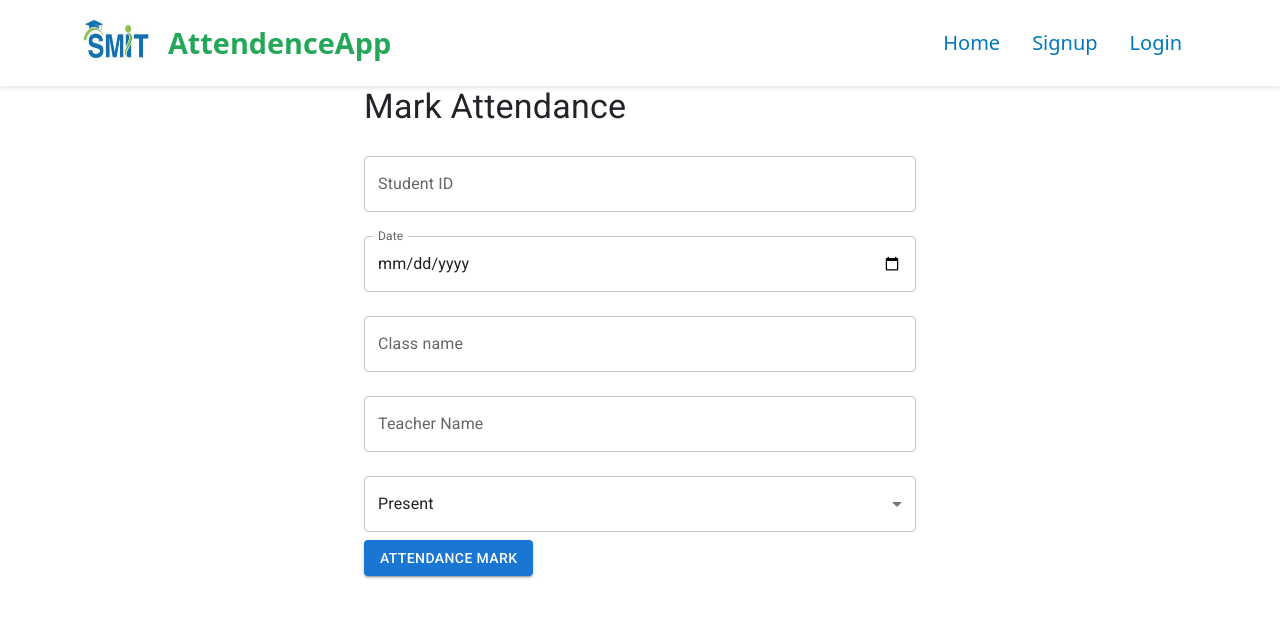
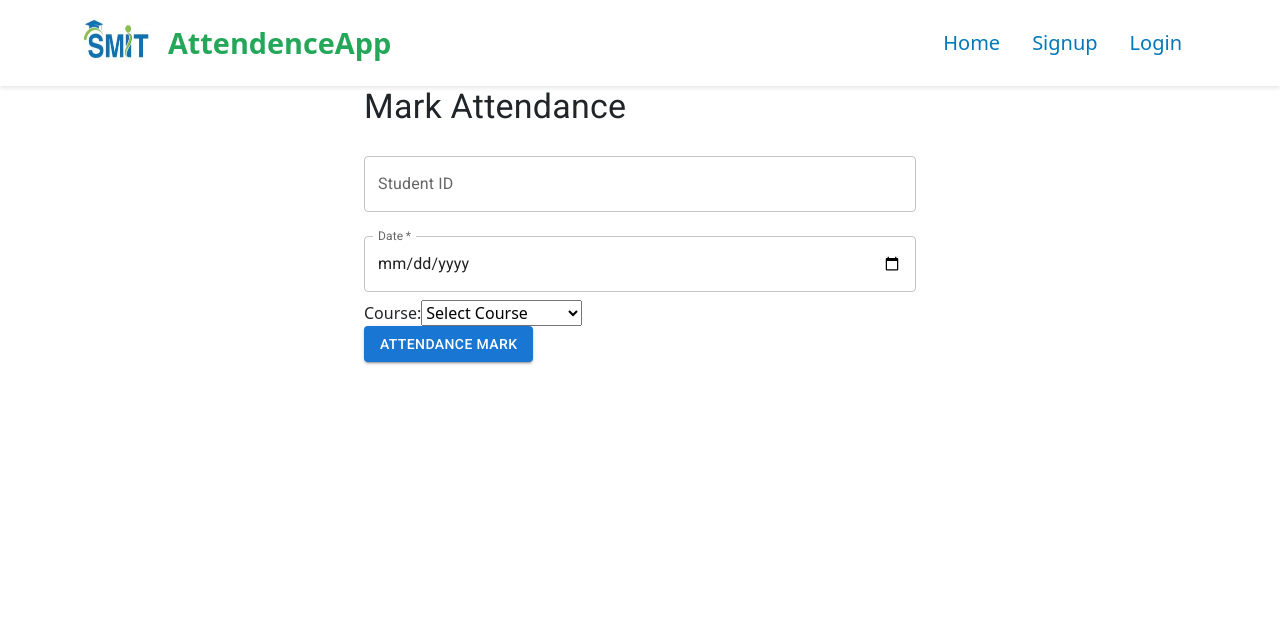
Before and after one commit to javariyafatima1/Attendence-final, a React (Create React App) app in the folder frontend/: page /addattendence in a window 1280 px wide. Shown: the top 618 px of the page. Built offline with nearby package versions, Linux system fonts and the light colour scheme.

Commit message:
add mark attendence feach api frontend

```diff
--- a/frontend/src/components/CreateAtten.js
+++ b/frontend/src/components/CreateAtten.js
@@ -1,15 +1,46 @@
-
-import React, { useState } from 'react';
+import axios from 'axios';
+import React, { useState ,useEffect} from 'react';
+import { jwtDecode } from 'jwt-decode';
+import { useNavigate } from 'react-router-dom';
 import { TextField, Button, Container, Typography, MenuItem, Select, FormControl, InputLabel } from '@mui/material';
 const CreateAtten = () => {
+  const navigate = useNavigate();
   const [studentId, setStudentId] = useState('');
-  const [date, setDate] = useState('');
-  const [classname, setclassname] = useState('');
-  const [teacher, setteacher] = useState('');
-  const [status, setStatus] = useState('Present');
-  const MarkAttendance = () => {
-    console.log( studentId, date, status,teacher,classname);
-     };
+    const [course, setCourse] = useState('');
+    const [date, setDate] = useState('');
+    const [message, setMessage] = useState('');
+
+    useEffect(() => {
+      const token = localStorage.getItem('token');
+      if (token) {
+        const decodedToken = jwtDecode(token);
+        setStudentId(decodedToken.id)
+      }else{
+         setMessage("please login to mark attendence")
+         alert("please login to mark attendence")
+      }
+    },[])
+  const MarkAttendance = async () => {
+    const token = localStorage.getItem('token');
+    if(!token){
+      setMessage("please login to mark attendence")
+      return;
+    }
+    try {
+      const response = await axios.post('http://localhost:1000/at/markAttendance', {
+        studentId,
+        course,
+        date,
+    }, {
+        headers: { Authorization: `Bearer ${token}` }
+    });
+    setMessage(response.data.message);
+        alert(response.data.message)
+        navigate('/allatten')
+    }catch(error){
+      setMessage("error ark attendence")
+    }
+  }
   return (
     <Container maxWidth="sm">
       <Typography variant="h4" gutterBottom>Mark Attendance</Typography>
@@ -18,7 +49,7 @@ const CreateAtten = () => {
         margin="normal"
         label="Student ID"
         value={studentId}
-        onChange={(e) => setStudentId(e.target.value)}
+        readOnly
       />
       <TextField
         fullWidth
@@ -27,32 +58,24 @@ const CreateAtten = () => {
         label="Date"
         value={date}
         onChange={(e) => setDate(e.target.value)}
+        required
         InputLabelProps={{ shrink: true }}
       />
-       <TextField
-        fullWidth
-        margin="normal"
-        label="Class name"
-        value={classname}
-        onChange={(e) => setclassname (e.target.value)}
-      />
-        <TextField
-        fullWidth
-        margin="normal"
-        label="Teacher Name"
-        value={teacher}
-        onChange={(e) => setteacher (e.target.value)}
-      />
-      <FormControl fullWidth margin="normal">
 
-        <Select
-          value={status}
-          onChange={(e) => setStatus(e.target.value)}
-        >
-          <MenuItem value="Present">Present</MenuItem>
-          <MenuItem value="Absent">Absent</MenuItem>
-        </Select>
-      </FormControl>
+
+      <div>
+            <label>Course:</label>
+                    <select
+                        value={course}
+                        onChange={(e) => setCourse(e.target.value)}
+                        required
+                    >
+                        <option value="">Select Course</option>
+                        <option value="Web Development">Web Development</option>
+                        <option value="Graphic Design">Graphic Design</option>
+                        <option value="AI">AI</option>
+                    </select>
+                </div>
       <Button
         variant="contained"
         color="primary"
```
